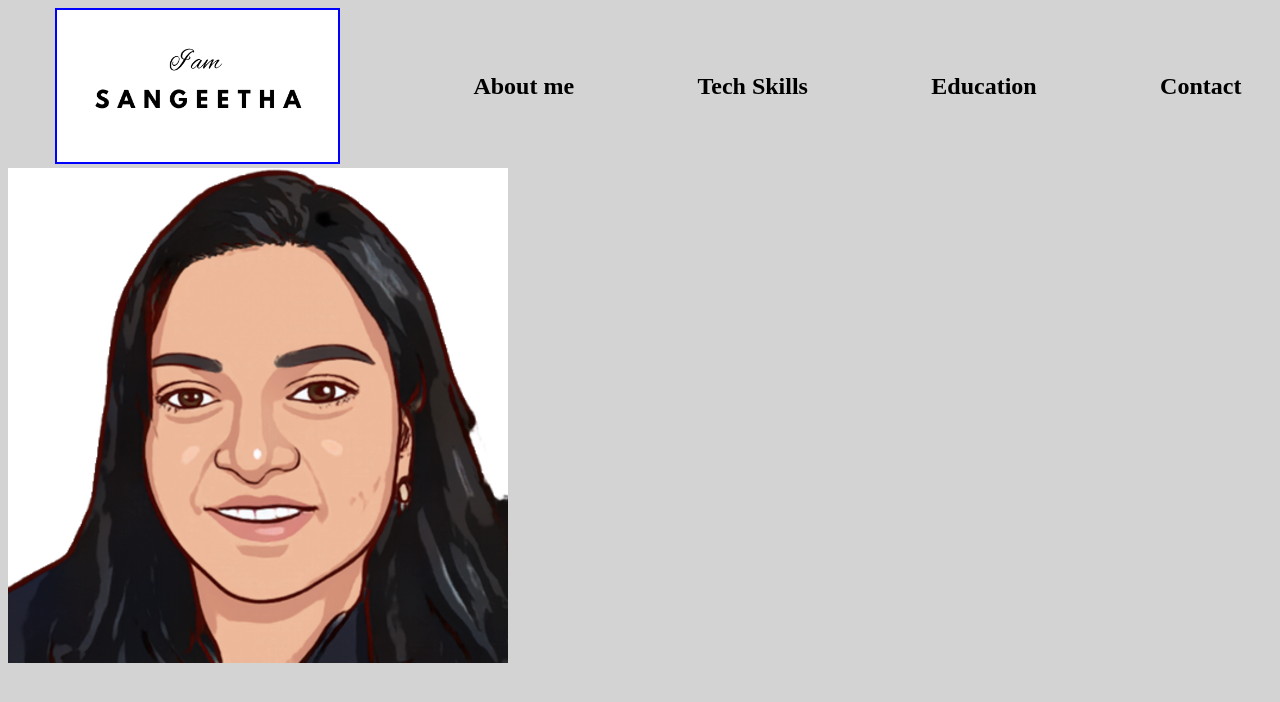
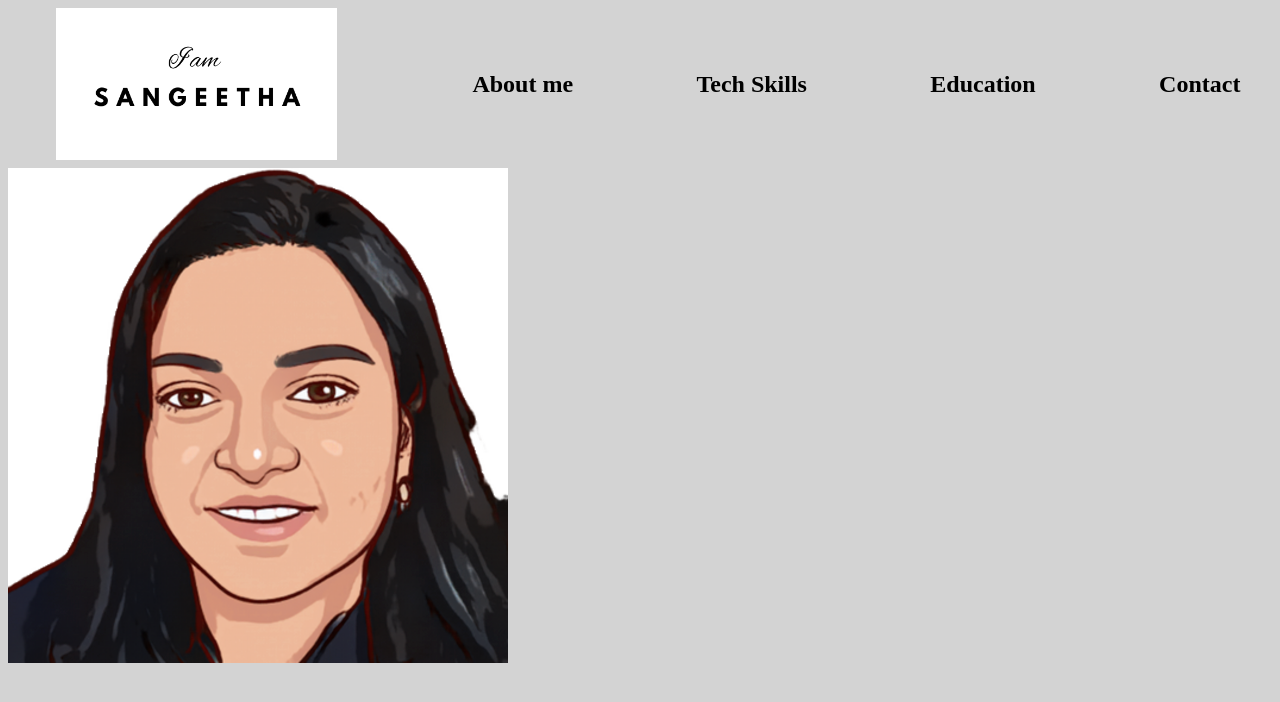
Before and after one commit to sgujuluva/Portfolio, a website: page src/index.html in a window 1280 px wide. Drawn offline with nearby package versions, Linux system fonts and the light colour scheme; files that its build step writes are made by us from their sources.

Commit message:
background color for logo

```diff
--- a/src/scss/components/_header_menu.scss
+++ b/src/scss/components/_header_menu.scss
@@ -24,10 +24,11 @@ header {
   }
 }
 .logo {
-  border: 2px solid blue;
   background-image: url("../../images/I\ am.png");
   background-size: cover;
   background-position: center center;
+  background-color: color;
+  background-blend-mode: mode;
   width: 22vw;
   height: 19vh;
 
```
